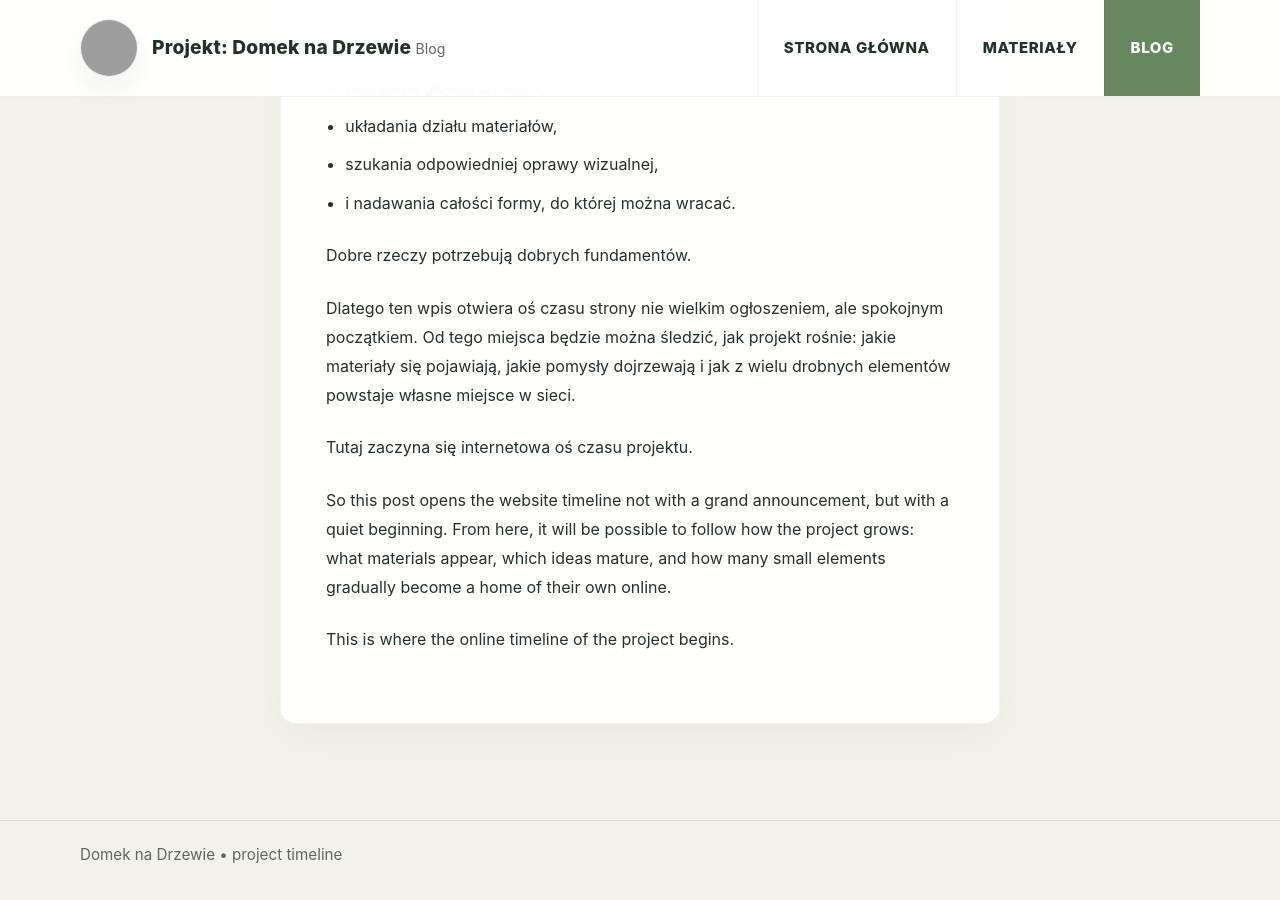
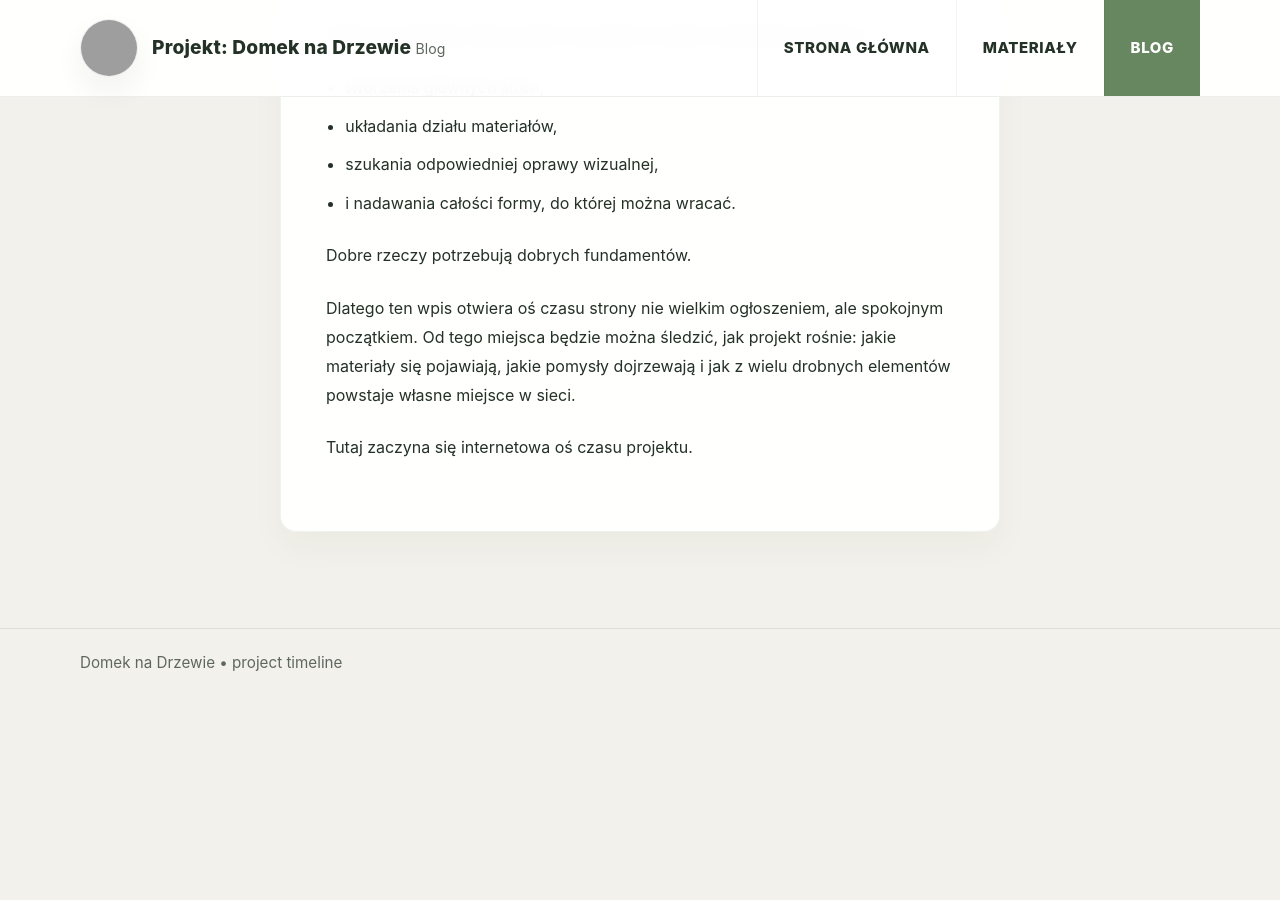
Before and after one commit to akonkia/domeknadrzewie, a Jekyll site: the page built from _posts/2026-02-15-good-foundations-the-beginning.pl.md, in a window 1280 px wide and 900 px high, scrolled down 1106 px. Built offline with Jekyll 4.4.1, drawn with Linux system fonts in a browser that asks for light colours; after the commit the page ends 1814 px from its top, so only the background shows below that; grey boxes are pictures that could not be loaded.

Commit message:
Update 2026-02-15-good-foundations-the-beginning.pl.md

```diff
--- a/_posts/2026-02-15-good-foundations-the-beginning.pl.md
+++ b/_posts/2026-02-15-good-foundations-the-beginning.pl.md
@@ -28,7 +28,3 @@ Dobre rzeczy potrzebują dobrych fundamentów.
 Dlatego ten wpis otwiera oś czasu strony nie wielkim ogłoszeniem, ale spokojnym początkiem. Od tego miejsca będzie można śledzić, jak projekt rośnie: jakie materiały się pojawiają, jakie pomysły dojrzewają i jak z wielu drobnych elementów powstaje własne miejsce w sieci.
 
 Tutaj zaczyna się internetowa oś czasu projektu.
-
-So this post opens the website timeline not with a grand announcement, but with a quiet beginning. From here, it will be possible to follow how the project grows: what materials appear, which ideas mature, and how many small elements gradually become a home of their own online.
-
-This is where the online timeline of the project begins.
```
